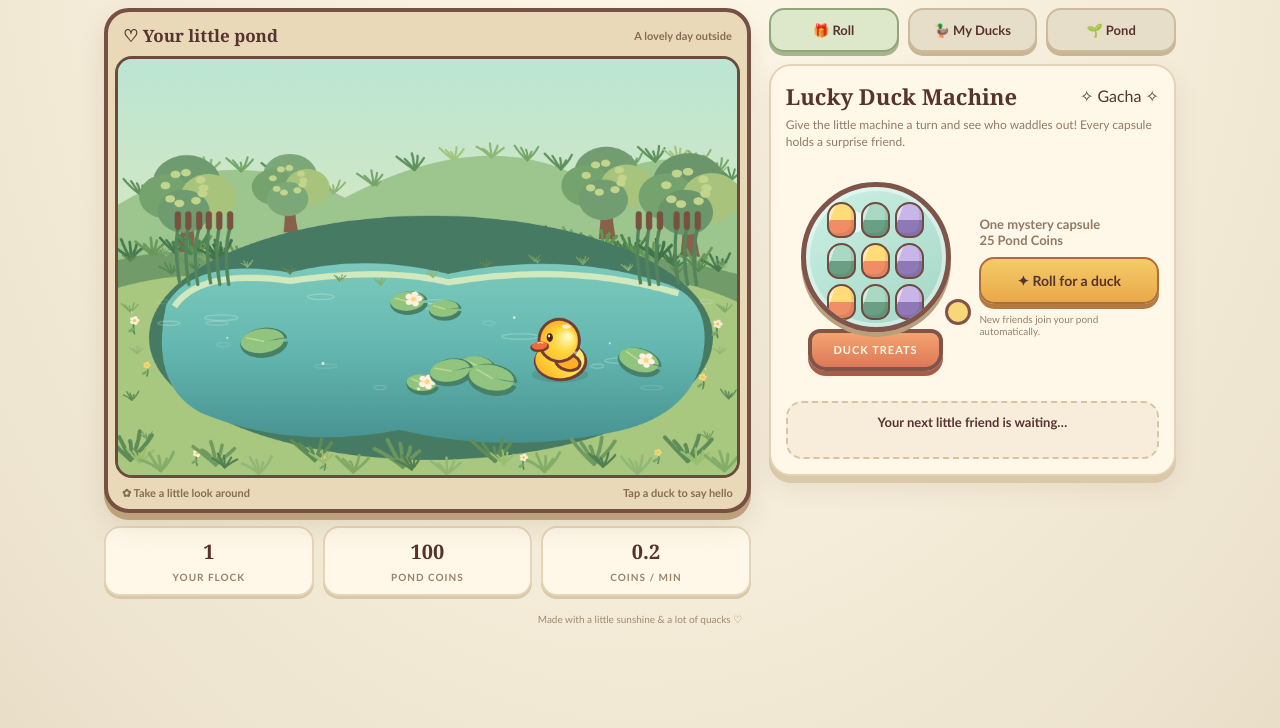
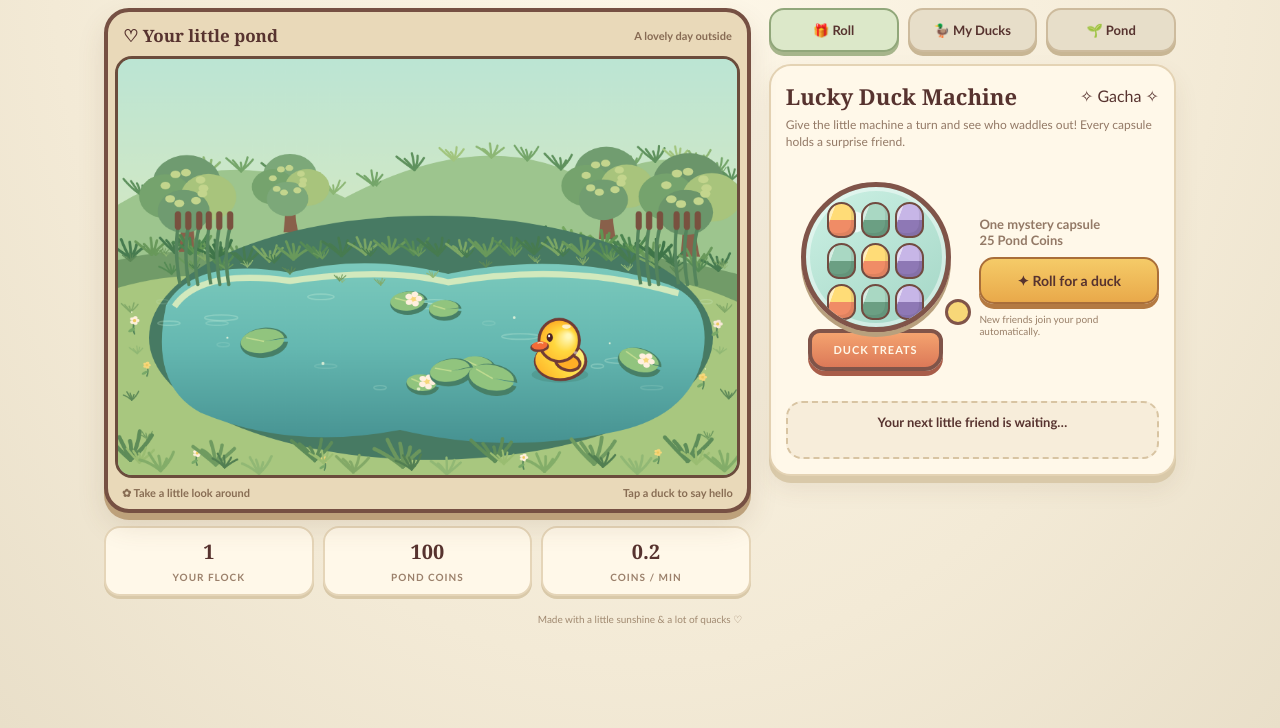
Before and after one commit to brxceOg/Duck-Pond-Idle-2, a plain HTML site: page index.html in a window 1280 px wide. Shown: the part 72-800 px from the top of the page. Drawn offline with Linux system fonts and the light colour scheme; animation ran at ten frames a second.

Commit message:
Place grass on the pond's dark upper rim

```diff
--- a/index.html
+++ b/index.html
@@ -257,6 +257,25 @@ function drawScene(t,dt){
  });
  // pond shadow and water organic
  ellipse(455,402,410,176,'#477a63');
+ // Grass belongs on the dark-green upper shelf of the pond itself.
+ // This shelf is the exposed top crescent of the pond's dark rim, not the hill behind it.
+ // Draw after the rim shadow so the tufts sit on top; the water is drawn next and masks
+ // any lower blade portions that would otherwise intrude into the swimming area.
+ ctx.save();
+ ctx.beginPath();ctx.ellipse(455,402,410,176,0,0,Math.PI*2);ctx.clip();
+ const pondRimGrass=[
+  [150,302,.48],[185,296,.52],[220,292,.5],[255,289,.54],
+  [290,286,.5],[325,284,.54],[360,282,.5],[395,281,.54],
+  [430,282,.5],[465,283,.54],[500,284,.5],[535,284,.54],
+  [570,282,.5],[605,281,.54],[640,282,.5],[675,285,.54],
+  [710,289,.5],[745,294,.54],[780,300,.48]
+ ];
+ pondRimGrass.forEach(([x,y,s],i)=>{
+  const shades=['#477b50','#568b55','#69995b','#7ca765'];
+  drawGrass(x,y,s,shades[(i*3+1)%shades.length],t);
+  if(i%2===0)drawGrass(x+7,y+2,s*.52,shades[(i+2)%shades.length],t);
+ });
+ ctx.restore();
  let water=ctx.createLinearGradient(0,260,0,570);water.addColorStop(0,'#82cfc0');water.addColorStop(.5,'#65b8b1');water.addColorStop(1,'#438e8e');
  ctx.fillStyle=water;ctx.beginPath();ctx.moveTo(70,355);ctx.quadraticCurveTo(110,285,250,308);ctx.quadraticCurveTo(360,280,480,310);ctx.quadraticCurveTo(650,275,800,325);ctx.quadraticCurveTo(865,350,850,430);ctx.quadraticCurveTo(830,520,710,540);ctx.quadraticCurveTo(560,570,410,535);ctx.quadraticCurveTo(250,565,120,510);ctx.quadraticCurveTo(45,470,70,355);ctx.fill();
  ctx.strokeStyle='#d2e9bd';ctx.lineWidth=9;ctx.beginPath();ctx.moveTo(82,357);ctx.quadraticCurveTo(120,302,250,320);ctx.quadraticCurveTo(390,300,480,322);ctx.quadraticCurveTo(660,292,815,338);ctx.stroke();
```
